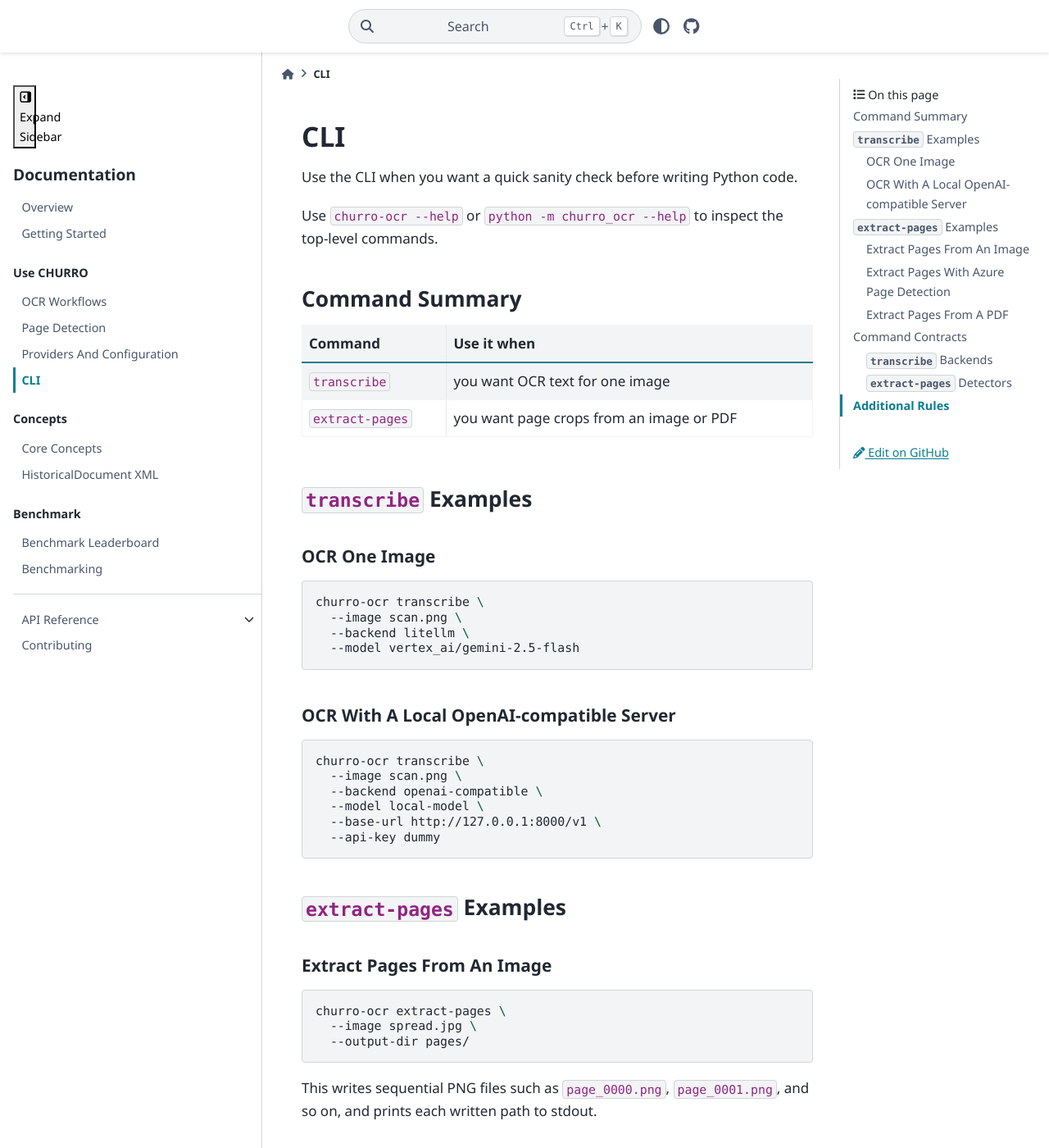
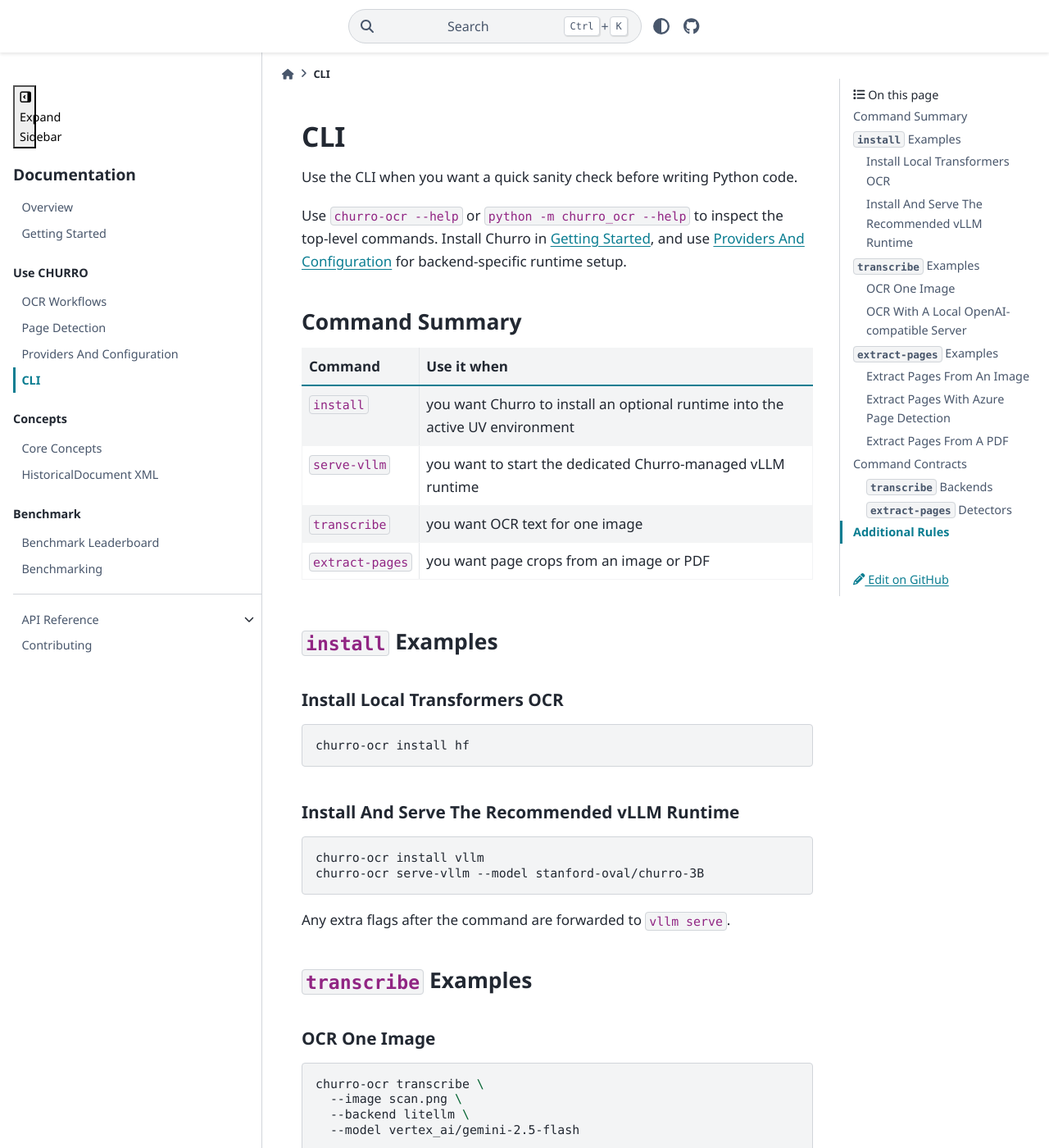
Before and after one commit to stanford-oval/Churro, a Sphinx documentation site: the page built from docs/cli.md, in a window 1280 px wide and 1400 px high. Shown: the whole window at 82% size. Built offline with Sphinx 7.4.7 and the PyData theme 0.15.4, drawn with Linux system fonts in a browser that asks for light colours; some of the changed text lies outside the part shown.

Commit message:
docs(repo): consolidate install and provider guidance

````diff
--- a/docs/benchmarking.md
+++ b/docs/benchmarking.md
@@ -51,7 +50,9 @@
 
 ## Example Commands
 
+Start a dedicated local vLLM server separately with `churro-ocr install vllm` and `churro-ocr serve-vllm --model ...`, then point the benchmark runner at `http://127.0.0.1:8000/v1`.
+
 | Model | Model ID | Backend | Full command |
 | --- | --- | --- | --- |
 | Gemini 2.5 Pro | `vertex_ai/gemini-2.5-pro` | `litellm` | `pixi run python -m tooling.benchmarking.benchmark --backend litellm --dataset-split test --model vertex_ai/gemini-2.5-pro --output-dir workdir/results/test/litellm_vertex_ai_gemini-2.5-pro` |
-| Qwen 3.5-0.8B | `Qwen/Qwen3.5-0.8B` | `vllm` | `pixi run python -m tooling.benchmarking.benchmark --backend vllm --dataset-split test --model Qwen/Qwen3.5-0.8B --output-dir workdir/results/test/vllm_Qwen_Qwen3.5-0.8B` |
+| Qwen 3.5-0.8B | `Qwen/Qwen3.5-0.8B` | `openai-compatible` | `pixi run python -m tooling.benchmarking.benchmark --backend openai-compatible --dataset-split test --model Qwen/Qwen3.5-0.8B --base-url http://127.0.0.1:8000/v1 --output-dir workdir/results/test/openai-compatible_Qwen_Qwen3.5-0.8B` |
--- a/docs/cli.md
+++ b/docs/cli.md
@@ -3,13 +3,35 @@
 Use the CLI when you want a quick sanity check before writing Python code.
 
 Use `churro-ocr --help` or `python -m churro_ocr --help` to inspect the top-level commands.
+Install Churro in [Getting Started](getting-started.md), and use
+[Providers And Configuration](guides/providers.md)
+for backend-specific runtime setup.
 
 ## Command Summary
 
 | Command | Use it when |
 | --- | --- |
+| `install` | you want Churro to install an optional runtime into the active UV environment |
+| `serve-vllm` | you want to start the dedicated Churro-managed vLLM runtime |
 | `transcribe` | you want OCR text for one image |
 | `extract-pages` | you want page crops from an image or PDF |
+
+## `install` Examples
+
+### Install Local Transformers OCR
+
+```bash
+churro-ocr install hf
+```
+
+### Install And Serve The Recommended vLLM Runtime
+
+```bash
+churro-ocr install vllm
+churro-ocr serve-vllm --model stanford-oval/churro-3B
+```
+
+Any extra flags after the command are forwarded to `vllm serve`.
 
 ## `transcribe` Examples
 
@@ -29,8 +51,7 @@
   --image scan.png \
   --backend openai-compatible \
   --model local-model \
-  --base-url http://127.0.0.1:8000/v1 \
-  --api-key dummy
+  --base-url http://127.0.0.1:8000/v1
 ```
 
 ## `extract-pages` Examples
@@ -73,11 +94,10 @@
 | `--backend` value | Required flags | Notes |
 | --- | --- | --- |
 | `litellm` | `--model` | Uses LiteLLM credentials and routing. `--base-url`, `--api-key`, and `--api-version` are optional transport overrides. |
-| `openai-compatible` | `--model`, `--base-url`, `--api-key` | For local or self-hosted OpenAI-style servers. |
+| `openai-compatible` | `--model`, `--base-url` | For local or self-hosted OpenAI-style servers. `--api-key` is optional. |
 | `azure` | `--endpoint`, `--api-key` | `--model` is optional. |
 | `mistral` | `--api-key` | `--model` defaults to `mistral-ocr-latest`. |
 | `hf` | `--model` | Local Transformers OCR. |
-| `vllm` | `--model` | Local vLLM OCR. |
 
 ### `extract-pages` Detectors
 
--- a/docs/getting-started.md
+++ b/docs/getting-started.md
@@ -11,36 +11,31 @@
 | Run an end-to-end image or PDF OCR workflow | `DocumentOCRPipeline` |
 | Tune provider options directly | `build_ocr_backend(...)` + `OCRBackendSpec` |
 
-## Install Only What You Need
+## Install
+
+Use UV as the supported install path.
 
 ```bash
-pip install churro-ocr
-pip install "churro-ocr[llm]"
-pip install "churro-ocr[local]"
-pip install "churro-ocr[hf]"
-pip install "churro-ocr[vllm]"
-pip install "churro-ocr[azure]"
-pip install "churro-ocr[mistral]"
-pip install "churro-ocr[pdf]"
-pip install "churro-ocr[all]"
+uv tool install churro-ocr
+# or, in a project:
+uv add churro-ocr
 ```
 
-## Provider Extras
+Then install the runtime for the backend you plan to use:
 
-| Extra | Use it when |
-| --- | --- |
-| `llm` | you want hosted multimodal OCR and LLM-based page detection through LiteLLM |
-| `local` | you have a local or self-hosted OpenAI-compatible server |
-| `hf` | you want local Transformers inference in-process |
-| `vllm` | you want higher-throughput local serving |
-| `azure` | you want Azure Document Intelligence OCR or layout detection |
-| `mistral` | you want Mistral OCR |
-| `pdf` | you want PDF rasterization through `pypdfium2` |
-| `all` | you want every supported backend and utility extra |
+```bash
+uv run churro-ocr install llm
+uv run churro-ocr install hf
+uv run churro-ocr install vllm
+```
+
+If you installed the CLI with `uv tool install churro-ocr`, drop the `uv run` prefix.
+For the full provider/runtime matrix, use [Providers And Configuration](guides/providers.md).
 
 ## First OCR Example
 
 Use `OCRClient` when your input is already one page per image.
+This example uses `provider="litellm"`, so install the `llm` runtime first.
 
 ```python
 from churro_ocr.ocr import OCRClient
@@ -67,6 +62,8 @@
 Use the CLI when you want to confirm a model or backend before writing Python code.
 
 ```bash
+uv tool install churro-ocr
+churro-ocr install hf
 churro-ocr transcribe \
   --image scan.png \
   --backend hf \
--- a/docs/guides/providers.md
+++ b/docs/guides/providers.md
@@ -15,14 +15,16 @@
 
 ## Which OCR Backend Should You Use?
 
-| Provider | Install extra | Good default when |
+Install the base package first as shown in [Getting Started](../getting-started.md).
+This page is the source of truth for matching providers to runtime targets.
+
+| Provider | Install command | Good default when |
 | --- | --- | --- |
-| `litellm` | `llm` | you want hosted multimodal models routed through LiteLLM |
-| `openai-compatible` | `local` | you have a local or self-hosted OpenAI-style server |
-| `hf` | `hf` | you want local Transformers inference in-process |
-| `vllm` | `vllm` | you want higher-throughput local serving |
-| `azure` | `azure` | you want Azure Document Intelligence OCR |
-| `mistral` | `mistral` | you want Mistral OCR |
+| `litellm` | `churro-ocr install llm` | you want hosted multimodal models routed through LiteLLM |
+| `openai-compatible` | `churro-ocr install local` | you have a local or self-hosted OpenAI-style server |
+| `hf` | `churro-ocr install hf` | you want local Transformers inference in-process |
+| `azure` | `churro-ocr install azure` | you want Azure Document Intelligence OCR |
+| `mistral` | `churro-ocr install mistral` | you want Mistral OCR |
 
 ## Recommended Starting Points
 
@@ -30,7 +32,7 @@
 | --- | --- | --- |
 | hosted OCR | `litellm` + `vertex_ai/gemini-2.5-flash` | easiest hosted path with the standard builder interface |
 | local OCR | `hf` + `stanford-oval/churro-3B` | first-party local model support in-process |
-| higher-throughput local serving | `vllm` + `stanford-oval/churro-3B` | better fit when you want a served local backend |
+| higher-throughput local serving | `openai-compatible` + `serve-vllm` + `stanford-oval/churro-3B` | recommended path when you want a dedicated served local backend |
 
 ## Hosted Providers
 
@@ -102,6 +104,8 @@
 
 ## Local And Self-Hosted Providers
 
+Before using a local or self-hosted provider, install the matching runtime from the table above.
+
 ### OpenAI-compatible
 
 ```python
@@ -117,10 +121,16 @@
         model="local-model",
         transport=LiteLLMTransportConfig(
             api_base="http://127.0.0.1:8000/v1",
-            api_key="dummy",
         ),
     )
 )
+```
+
+This is also the recommended way to talk to a dedicated vLLM server:
+
+```bash
+uv run churro-ocr install vllm
+uv run churro-ocr serve-vllm --model stanford-oval/churro-3B
 ```
 
 ### Hugging Face
@@ -139,26 +149,12 @@
 )
 ```
 
-### vLLM
-
-```python
-from churro_ocr.providers import OCRBackendSpec, VLLMOptions, build_ocr_backend
-
-backend = build_ocr_backend(
-    OCRBackendSpec(
-        provider="vllm",
-        model="stanford-oval/churro-3B",
-        options=VLLMOptions(),
-    )
-)
-```
-
 ## `OCRBackendSpec` Reference
 
 | Field | Meaning |
 | --- | --- |
-| `provider` | One of `litellm`, `openai-compatible`, `azure`, `mistral`, `hf`, or `vllm`. |
-| `model` | Required for `litellm`, `openai-compatible`, `hf`, and `vllm`. Optional for `azure`. Defaults to `mistral-ocr-latest` when omitted for `mistral`. |
+| `provider` | One of `litellm`, `openai-compatible`, `azure`, `mistral`, or `hf`. |
+| `model` | Required for `litellm`, `openai-compatible`, and `hf`. Optional for `azure`. Defaults to `mistral-ocr-latest` when omitted for `mistral`. |
 | `profile` | `None`, a built-in profile name, or a custom `OCRModelProfile`. |
 | `transport` | Shared request transport config for LiteLLM-based providers. |
 | `options` | Provider-specific dataclass matching `provider`. |
@@ -167,10 +163,9 @@
 
 | Type | Used by | Required fields | Notes |
 | --- | --- | --- | --- |
-| `LiteLLMTransportConfig` | `litellm`, `openai-compatible`, `LLMPageDetector` | None at the dataclass level | Use this for transport, credentials, and completion settings. |
+| `LiteLLMTransportConfig` | `litellm`, `openai-compatible`, `LLMPageDetector` | None at the dataclass level | Use this for transport, credentials, and completion settings. `api_base` is required for `openai-compatible`; `api_key` is optional. |
 | `OpenAICompatibleOptions` | `openai-compatible` | None | Use `model_prefix` when your local server expects a provider prefix. |
 | `HuggingFaceOptions` | `hf` | None | Carries runtime, processor, generation, and template options. |
-| `VLLMOptions` | `vllm` | None | Carries runtime and sampling settings for vLLM. |
 | `AzureDocumentIntelligenceOptions` | `azure` | `endpoint`, `api_key` | `model` is optional for Azure OCR in `OCRBackendSpec`. |
 | `MistralOptions` | `mistral` | `api_key` | `model` defaults to `mistral-ocr-latest` when omitted. |
 
````
Also changed, not shown: other parts of docs/benchmarking.md (+0 -1 lines), README.md (+3 -2 lines), docs/pypi.md (+11 -10 lines).
